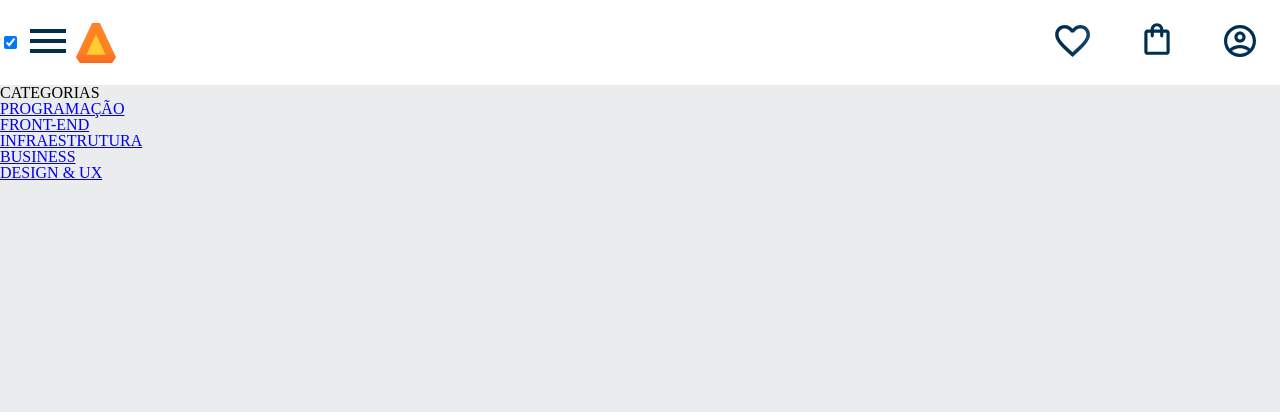
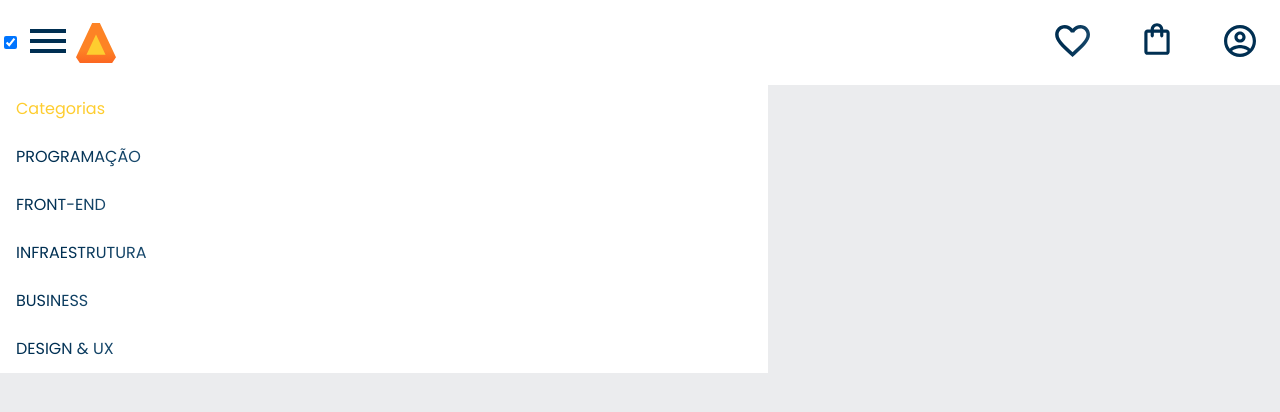
Before and after one commit to andreia025martins/Turma-C, a plain HTML site: page index.html in a window 1280 px wide. Both pictures are taken after a click on the checkbox 10 px from the left and 42 px from the top of the page. Drawn offline with Linux system fonts and the light colour scheme.

Commit message:
Cabeçalho finalizado

```diff
--- a/index.html
+++ b/index.html
@@ -3,50 +3,52 @@
 <head>
     <meta charset="UTF-8">
     <meta name="viewport" content="width=device-width, initial-scale=1.0">
-    <title>Alura Book</title>
+    <title>Aura Book</title>
     <link rel="stylesheet" href="reset.css">
     <link rel="stylesheet" href="style.css">
+    <link rel="preconnect" href="https://fonts.googleapis.com">
+<link rel="preconnect" href="https://fonts.gstatic.com" crossorigin>
+<link href="https://fonts.googleapis.com/css2?family=Poppins:wght@400;500;700&display=swap" rel="stylesheet">
+
 </head>
 <body>
     <header class="cabecalho">
         <div class="container">
-        <input type="checkbox" id="menu" class="container__botao">
+            <input type="checkbox" class="container__botao">
             <label for="menu">
                 <span class="cabecalho__menu-hamburger cabecalho__imagem"></span>
             </label>
             <ul class="lista-menu">
-          <li class="lista-menu__titulo">CATEGORIAS</li>
+                <li class="lista-menu__titulo">Categorias</li>
                 <li class="lista-menu__item">
-            <a href="#" class="lista-menu__link">PROGRAMAÇÃO</a>
+                    <a href="#" class="lista-menu__link">Programação</a>
                 </li>
                 <li class="lista-menu__item">
-            <a href="#" class="lista-menu__link">FRONT-END</a>
+                    <a href="#" class="lista-menu__link">Front-end</a>
                 </li>
                 <li class="lista-menu__item">
-            <a href="#" class="lista-menu__link">INFRAESTRUTURA</a>
+                    <a href="#" class="lista-menu__link">Infraestrutura</a>
                 </li>
                 <li class="lista-menu__item">
-            <a href="#" class="lista-menu__link">BUSINESS</a>
+                    <a href="#" class="lista-menu__link">Business</a>
                 </li>
                 <li class="lista-menu__item">
-            <a href="#" class="lista-menu__link">DESIGN & UX</a>
+                    <a href="#" class="lista-menu__link">Design & UX</a>
                 </li>
             </ul>
-        <img src="img/Logo.svg" alt="Logo do alura" class="cabecalho__logo">
+            <img src="img/Logo.svg" alt="Logo da Alura" class="cabecalho__logo">
         </div>
         <div class="container">
             <a href="#"><img src="img/Favoritos.svg" alt="Meus favoritos" class="cabecalho__imagem"></a>
             <a href="#"><img src="img/Compras.svg" alt="Carrinho de compras" class="cabecalho__imagem"></a>
             <a href="#"><img src="img/Usuário.svg" alt="Meu perfil" class="cabecalho__imagem"></a>
         </div>
-
-
-
     </header>
-
-
-
-
+    <section class="banner">
+        <h2 class="banner__titulo">Já sabe por onde começar?</h2>
+        <p class="banner__text">Encontre em nossa estante o que precisa para seu desenvolvimento!</p>
+        <input type="search" class="banner__pesquisa" placeholder="Qual será a sua próxima leitura?">
+    </section>
 
 </body>
 </html>
--- a/style.css
+++ b/style.css
@@ -1,14 +1,15 @@
 @import url("styles/header.css");
 :root{
-    --cor-de-fundo: #EBECEE;
+    --cor-de-fundo:#EBECEE;
     --branco: #FFFFFF;
-
+    --laranja:  #FECD2F;
+    --azul-degrade:linear-gradient(97.54deg, #002F52 35.49%, #326589 165.37%);
+    --fonte-principal: "poppins";
 }
 
 body{
-    background-color: var(--cor-de-fundo) ;
+    background-color:var(--cor-de-fundo);
+    font-family: var(--fonte-principal);
+    font-size: 16px;
+    font-weight: 400;
 }
-
-h1{
-    background-color: white;
-}
--- a/styles/header.css
+++ b/styles/header.css
@@ -5,14 +5,13 @@
     display: inline-block;
     background-repeat: no-repeat;
     background-position: center;
-
 }
 
 .cabecalho{
     background-color: var(--branco);
     display: flex;
     justify-content: space-between;
-    position: relative;
+    position:relative;
 }
 
 .container{
@@ -28,8 +27,25 @@
     display: none;
     position: absolute;
     top: 100%;
+    width: 60vw;
 }
 
 .container__botao:checked~.lista-menu{
     display: block;
 }
+
+.lista-menu__titulo, .lista-menu__item{
+    padding: 1em;
+    background-color: var(--branco);
+}
+
+.lista-menu__titulo{
+    color: var(--laranja);
+}
+
+.lista-menu__link{
+    background: var(--azul-degrade);
+    -webkit-background-clip: text;
+    -webkit-text-fill-color: transparent;
+    text-transform: uppercase;
+}
```
Lines whose indentation alone changed are shown as unchanged.
